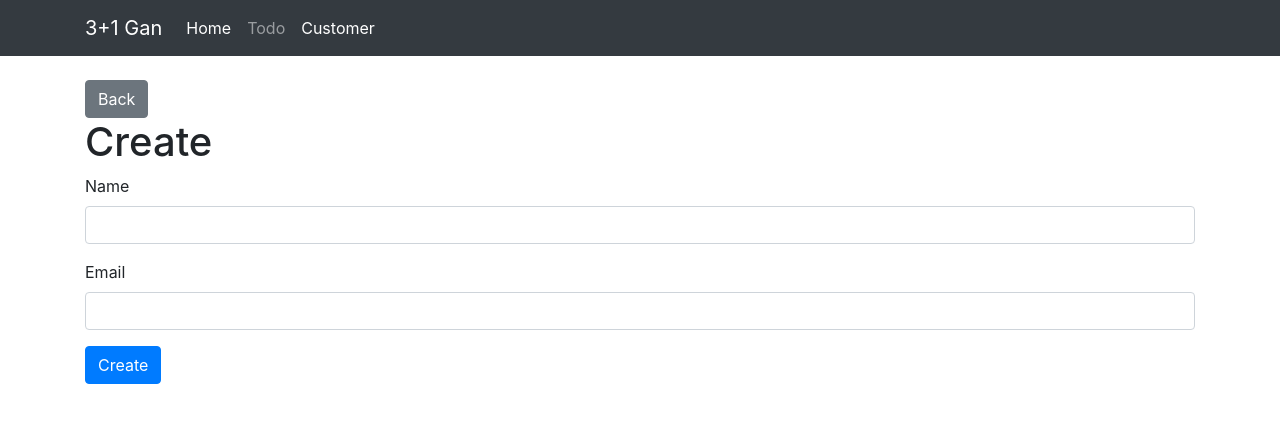
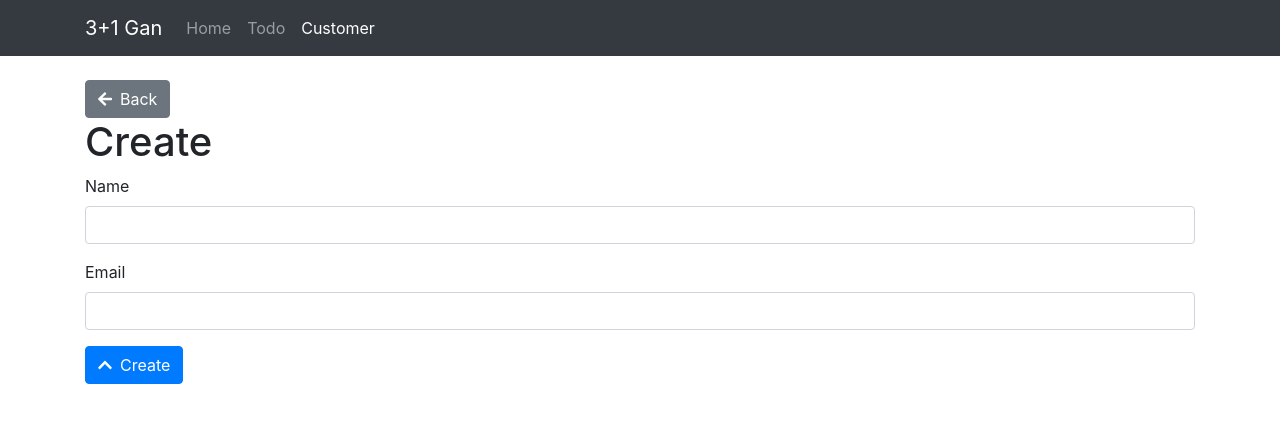
Before and after one commit to nurelhhh/asp-training, a Next.js app in the folder MyNextJsApp/: page /customer/create in a window 1280 px wide. Shown: the top 422 px of the page. Built offline with nearby package versions, Linux system fonts and the light colour scheme.

Commit message:
add fontawesome and fix some bugs

```diff
--- a/MyNextJsApp/package.json
+++ b/MyNextJsApp/package.json
@@ -12,6 +12,10 @@
   "author": "",
   "license": "ISC",
   "dependencies": {
+    "@fortawesome/fontawesome-svg-core": "^1.2.35",
+    "@fortawesome/free-solid-svg-icons": "^5.15.3",
+    "@fortawesome/react-fontawesome": "^0.1.14",
+    "@popperjs/core": "^2.9.1",
     "axios": "^0.21.1",
     "bootstrap": "^4.6.0",
     "luxon": "^1.26.0",
--- a/MyNextJsApp/pages/customer/create.tsx
+++ b/MyNextJsApp/pages/customer/create.tsx
@@ -3,6 +3,8 @@ import React from 'react';
 import { CustomerClient } from "../../api/shop_api";
 import Swal from "sweetalert2";
 import Link from 'next/link';
+import { FontAwesomeIcon } from '@fortawesome/react-fontawesome';
+import { faSpinner, faChevronUp, faArrowLeft } from '@fortawesome/free-solid-svg-icons';
 
 class CreateCustomer extends React.Component<{}, {
     form: {
@@ -16,7 +18,8 @@ class CreateCustomer extends React.Component<{}, {
     dirty: {
         name: boolean,
         email: boolean
-    }
+    },
+    busy: boolean
 }> {
 
     constructor(props) {
@@ -33,7 +36,8 @@ class CreateCustomer extends React.Component<{}, {
             dirty: {
                 name: false,
                 email: false
-            }
+            },
+            busy: false
         };
     }
     onNameChanged = (e: React.ChangeEvent<HTMLInputElement>) => {
@@ -126,16 +130,39 @@ class CreateCustomer extends React.Component<{}, {
             dirty: dirty
         });
 
+        const form = this.state.form;
+
+        if (!form.name || !form.email) {
+            hasError = true;
+        }
+
         if (hasError) {
             return;
         }
 
-        const form = this.state.form;
+
+        this.setState({
+            busy: true
+        });
+
+        try {
             const client = new CustomerClient('https://localhost:44324');
             await client.post({
                 name: form.name,
                 email: form.email,
             });
+        } catch (error) {
+            Swal.fire({
+                title: 'Submit failed',
+                text: 'An error has occured. Please try again or contact administrator',
+                icon: 'success'
+            });
+        } finally {
+            this.setState({
+                busy: false
+            });
+        }
+
 
         this.setState({
             form: {
@@ -159,15 +186,29 @@ class CreateCustomer extends React.Component<{}, {
         });
     }
 
+    getSubmitButtonIcon = () => {
+        if (this.state.busy) {
+            return <FontAwesomeIcon icon={faSpinner} pulse={true}/>;
+        } else {
+            return <FontAwesomeIcon icon={faChevronUp} />;
+        }
+    }
+
     render() {
         return (
             <div>
                 <Link href="/customer">
-                    <button className="btn btn-secondary" type="button">Back</button>
+                    <button className="btn btn-secondary" type="button">
+                        <FontAwesomeIcon icon={faArrowLeft} />
+                        <span className="ml-2">
+                            Back
+                        </span>
+                    </button>
                 </Link>
+                <h1>Create</h1>
 
-                <h1>Create</h1>
                 <form onSubmit={this.onSubmit} >
+                    <fieldset disabled={this.state.busy}>
                         <div className="mb-3">
                             <label htmlFor="name">Name</label>
                             <input type="text" value={this.state.form.name} onChange={this.onNameChanged} id="name" className={'form-control ' + this.hasErrorClassName(this.state.errors.name, this.state.dirty.name)}/>
@@ -181,8 +222,14 @@ class CreateCustomer extends React.Component<{}, {
                             <span className="text-danger small">{this.state.errors.email}</span> }
                         </div>
                         <div className="mb-3">
-                        <button className="btn btn-primary" type="submit">Create</button>
+                            <button className="btn btn-primary" type="submit">
+                                <this.getSubmitButtonIcon />
+                                <span className="ml-2">
+                                    Create
+                                </span>
+                            </button>
                         </div>
+                    </fieldset>
                 </form>
             </div>
         );
--- a/MyNextJsApp/pages/shared/layout.tsx
+++ b/MyNextJsApp/pages/shared/layout.tsx
@@ -22,7 +22,16 @@ function GetNavigationLinkAriaCurrent(active: boolean) {
 const NavigationLink: React.FunctionComponent<{
     href: string
 }> = (props) => {
-    const active = (useRouter().pathname.toLowerCase().includes(props.href.toLowerCase()));
+    let active;
+    if (props.href === '/') {
+        if (useRouter().pathname === '/') {
+            active = true;
+        } else {
+            active = false;
+        }
+    } else {
+        active = (useRouter().pathname.toLowerCase().includes(props.href.toLowerCase()));
+    }
 
     return (
         <li className="nav-item">
--- a/MyNextJsApp/pages/todo.tsx
+++ b/MyNextJsApp/pages/todo.tsx
@@ -24,7 +24,7 @@ const TodoItem: React.FunctionComponent<{
 
     return (
         <div className="m-2">
-            <span>{props.item.name}</span>
+            <span className="mx-2">{props.item.name}</span>
             <button className="btn btn-danger" onClick={onClick} type="button">Remove</button>
         </div>
     );
```
Also changed, not shown: MyNextJsApp/pages/customer/index.tsx (+9 -6 lines), 2 other files (tests, documents, lock files or other folders). Lines whose indentation alone changed are shown as unchanged.
